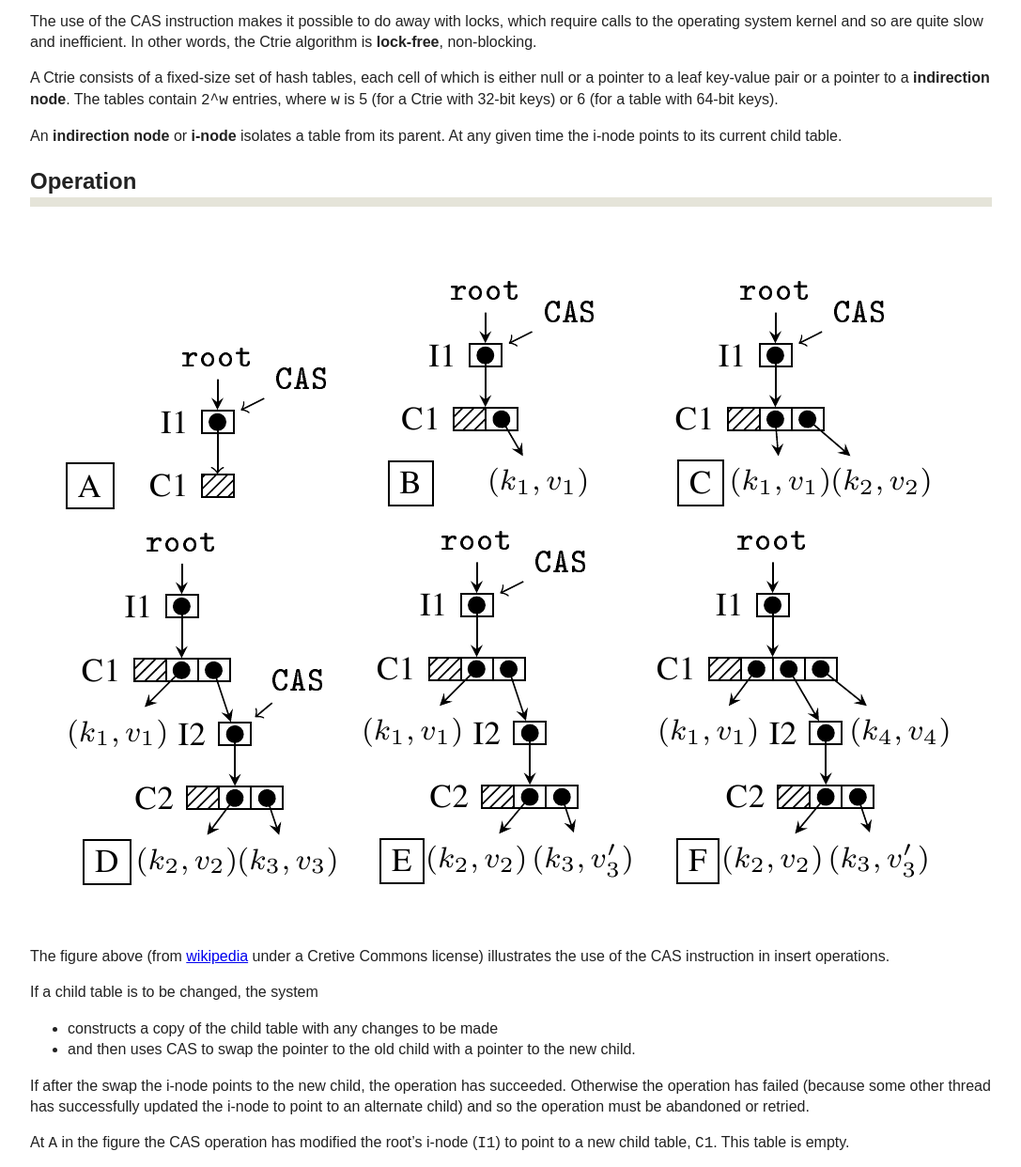
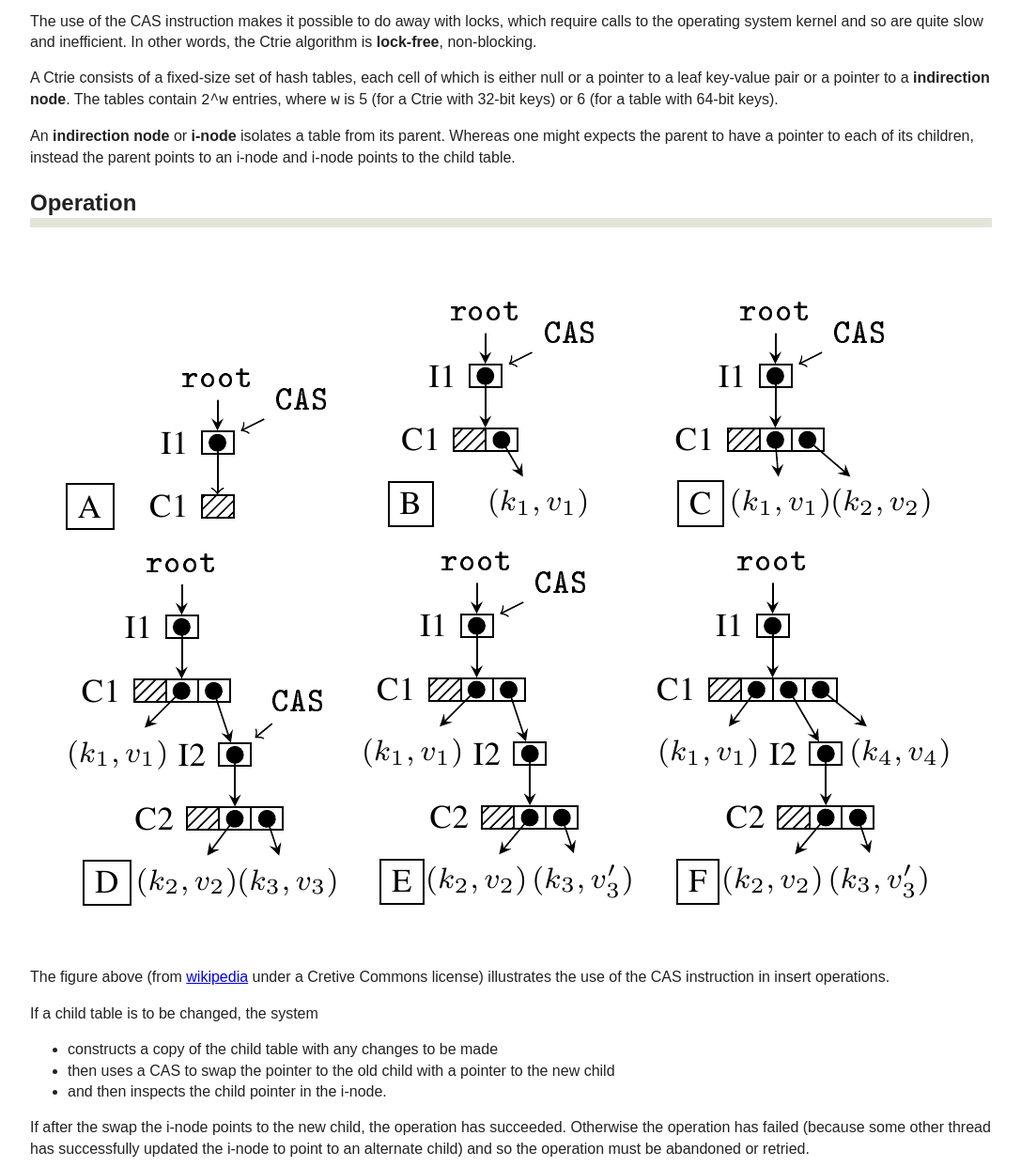
Before and after one commit to jddixon/ctries_go, a plain HTML site: page index.html in a window 1280 px wide. Shown: the part 220-1462 px from the top of the page at 94% size, without its empty margins (96-1183 px from the left). Drawn offline with Linux system fonts and the light colour scheme.

Commit message:
standardize licensing

```diff
--- a/index.html
+++ b/index.html
@@ -37,7 +37,9 @@ is either null or a pointer to a leaf key-value pair or a pointer to a
 (for a Ctrie with 32-bit keys) or 6 (for a table with 64-bit keys).</p>
 
 <p>An <strong>indirection node</strong> or <strong>i-node</strong> isolates a table from its parent.
-At any given time the i-node points to its current child table.</p>
+Whereas one might expects the parent to have a pointer to each of its
+children, instead the parent points to an i-node and i-node points to the
+child table.</p>
 
 <h2>Operation</h2>
 
@@ -54,7 +56,8 @@ operations.</p>
 
 <ul>
 <li>constructs a copy of the child table with any changes to be made</li>
-<li>and then uses CAS to swap the pointer to the old child with a pointer to the new child.</li>
+<li>then uses a CAS to swap the pointer to the old child with a pointer to the new child</li>
+<li>and then inspects the child pointer in the i-node.</li>
 </ul>
 
 <p>If after the
@@ -112,7 +115,7 @@ of HAMT in the Go programming language, see
 Follow the SOFTWARE LICENSE link below for more information on project software licensing.</p>  <div class="f">
     <hr />
     <div class="license">
-      <p><a href="LICENSE.html">SOFTWARE LICENSE</a></p>
+      <p><a href="LICENSE-MIT.html">SOFTWARE LICENSE</a></p>
     </div>
     <div class="project">
       github <a href="https://github.com/jddixon/ctries_go">      <img src="img/GitHub-Mark-32px.png"
```
Also changed, not shown: LICENSE-MIT.html (renamed from LICENSE.html, +1 -1 lines).
